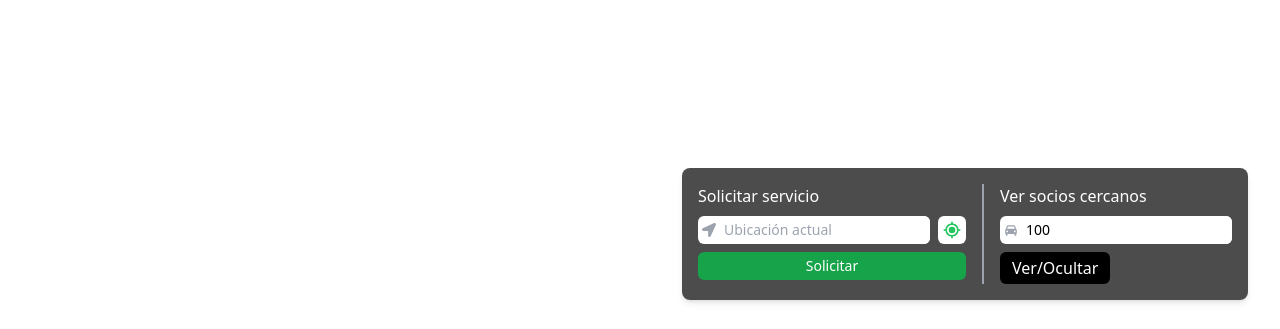
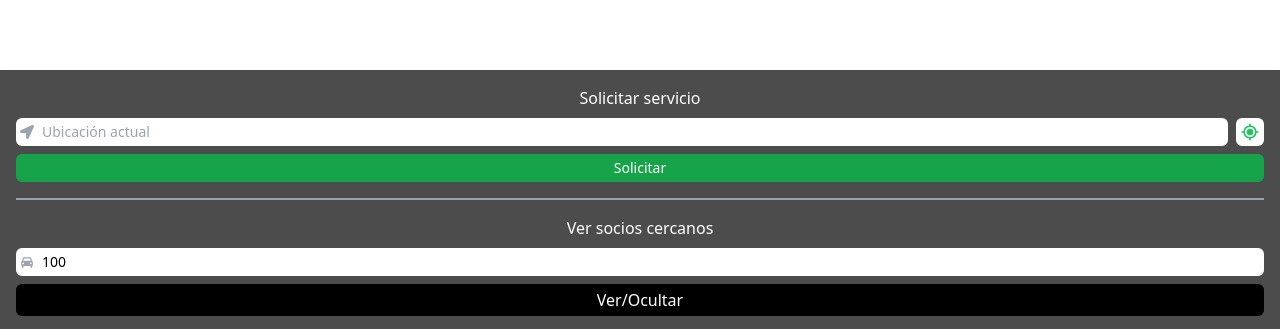
Before and after one commit to CodeF-ctory2023/front, a Next.js app: page / in a window 1280 px wide. Shown: the part 468-797 px from the top of the page. Built offline with nearby package versions, Linux system fonts and the light colour scheme.

Commit message:
Fix types

```diff
--- a/components/MonitoringServices/FormInput/index.tsx
+++ b/components/MonitoringServices/FormInput/index.tsx
@@ -10,7 +10,7 @@ export const FormInput = ({
   inputIcon,
 }: InputProps) => {
   return (
-    <div className='flex items-center gap-1 bg-white max-w-min pl-1 rounded-md'>
+    <div className='flex items-center gap-1 bg-white pl-1 rounded-md'>
       {inputIcon}
       <input
         className='bg-white rounded-md p-1 text-sm outline-none'
@@ -21,5 +21,16 @@ export const FormInput = ({
         onChange={inputOnChange}
       />
     </div>
+    // <div className='flex items-center gap-1 bg-white max-w-min pl-1 rounded-md'>
+    //   {inputIcon}
+    //   <input
+    //     className='bg-white rounded-md p-1 text-sm outline-none'
+    //     type={inputType}
+    //     placeholder={inputPlaceholder}
+    //     disabled={inputDisabled}
+    //     value={inputValue}
+    //     onChange={inputOnChange}
+    //   />
+    // </div>
   );
 };
--- a/components/MonitoringServices/ServiceForm/index.tsx
+++ b/components/MonitoringServices/ServiceForm/index.tsx
@@ -23,18 +23,18 @@ export const ServiceForm = () => {
   } = useServiceForm();
 
   return (
-    <article className='flex flex-col gap-4 w-auto bg-black/[0.7] p-4 rounded-lg shadow-md fixed bottom-8 right-8 z-50'>
+    <article className='flex flex-col gap-4 w-full bg-black/[0.7] p-4 shadow-md fixed left-0 bottom-0 z-50 text-center'>
       {locationError && (
         <p className='bg-yellow-200 p-1 rounded-lg'>
           Proporciona tu ubicación antes de solicitar el servicio.
         </p>
       )}
-      <div className='flex gap-4'>
+      <div className='flex flex-col gap-4'>
         <div>
           <h2 className='text-white mb-2'>Solicitar servicio</h2>
 
           <form className='flex flex-col gap-2' onSubmit={handleSubmit}>
-            <div className='flex items-center gap-2'>
+            <div className='grid grid-cols-[1fr_28px] items-center gap-2'>
               <FormInput
                 inputType='text'
                 inputValue={locationName}
@@ -64,9 +64,9 @@ export const ServiceForm = () => {
             </button>
           </form>
         </div>
-        <div className='flex flex-col gap-2 border-0 border-l-2 border-l-gray-400 pl-4'>
-          <h3 className='text-white'>Ver socios cercanos</h3>
-          <div className='flex items-center gap-1 bg-white max-w-min pl-1 rounded-md'>
+        <div className='flex flex-col gap-2 border-0 border-t-2 border-t-gray-400'>
+          <h3 className='text-white mt-4'>Ver socios cercanos</h3>
+          <div className='flex items-center gap-1 bg-white pl-1 rounded-md'>
             <BiSolidCar className='text-gray-400 text-sm' />
             <input
               className='bg-white rounded-md p-1 text-sm outline-none'
@@ -77,7 +77,7 @@ export const ServiceForm = () => {
             />
           </div>
           <button
-            className='bg-black text-white rounded-md py-1 px-3 max-w-min hover:bg-gray-800 transition duration-300'
+            className='bg-black text-white rounded-md py-1 px-3 hover:bg-gray-800 transition duration-300'
             onClick={handleNearbyDrivers}
           >
             Ver/Ocultar
@@ -85,5 +85,67 @@ export const ServiceForm = () => {
         </div>
       </div>
     </article>
+    // <article className='flex flex-col gap-4 w-auto bg-black/[0.7] p-4 rounded-lg shadow-md fixed bottom-8 right-8 z-50'>
+    //   {locationError && (
+    //     <p className='bg-yellow-200 p-1 rounded-lg'>
+    //       Proporciona tu ubicación antes de solicitar el servicio.
+    //     </p>
+    //   )}
+    //   <div className='flex gap-4'>
+    //     <div>
+    //       <h2 className='text-white mb-2'>Solicitar servicio</h2>
+
+    //       <form className='flex flex-col gap-2' onSubmit={handleSubmit}>
+    //         <div className='flex items-center gap-2'>
+    //           <FormInput
+    //             inputType='text'
+    //             inputValue={locationName}
+    //             inputPlaceholder='Ubicación actual'
+    //             inputDisabled={true}
+    //             inputIcon={inputIcons.location}
+    //           />
+    //           <button
+    //             className='text-xl bg-white p-1 rounded-md text-green-500 hover:text-green-700 transition duration-300'
+    //             type='button'
+    //             title='Mostrar tu ubicación'
+    //             onClick={handleLocation}
+    //           >
+    //             <BiCurrentLocation />
+    //           </button>
+    //         </div>
+    //         {!activeLocation && (
+    //           <p className='text-white text-sm'>
+    //             Este sitio web no tiene permiso para acceder a tu ubicación.
+    //           </p>
+    //         )}
+    //         <button
+    //           className='bg-green-600 p-1 rounded-md text-sm text-white hover:bg-green-700 transition duration-300'
+    //           type='submit'
+    //         >
+    //           Solicitar
+    //         </button>
+    //       </form>
+    //     </div>
+    //     <div className='flex flex-col gap-2 border-0 border-l-2 border-l-gray-400 pl-4'>
+    //       <h3 className='text-white'>Ver socios cercanos</h3>
+    //       <div className='flex items-center gap-1 bg-white max-w-min pl-1 rounded-md'>
+    //         <BiSolidCar className='text-gray-400 text-sm' />
+    //         <input
+    //           className='bg-white rounded-md p-1 text-sm outline-none'
+    //           type='number'
+    //           placeholder='Radio búsqueda (metros)'
+    //           value={circleRadius}
+    //           onChange={handleCircleRadius}
+    //         />
+    //       </div>
+    //       <button
+    //         className='bg-black text-white rounded-md py-1 px-3 max-w-min hover:bg-gray-800 transition duration-300'
+    //         onClick={handleNearbyDrivers}
+    //       >
+    //         Ver/Ocultar
+    //       </button>
+    //     </div>
+    //   </div>
+    // </article>
   );
 };
--- a/components/MonitoringServices/ServiceRequest/index.tsx
+++ b/components/MonitoringServices/ServiceRequest/index.tsx
@@ -24,7 +24,7 @@ export const ServiceRequest = ({
 
     if (!currentService) return;
 
-    removeService(currentService.serviceId);
+    if (currentService.serviceId) removeService(currentService.serviceId);
     addService({ ...currentService, activeService: true });
   };
 
--- a/components/map/MapRouting.tsx
+++ b/components/map/MapRouting.tsx
@@ -38,7 +38,7 @@ export const MapRouting = () => {
       (service) => service.serviceId === userMarker.id
     );
 
-    if (!currentService.activeService) return;
+    if (!currentService?.activeService) return;
 
     setLocation([userMarker.lat, userMarker.long]);
     setActiveRoute(true);
@@ -83,6 +83,7 @@ export const MapRouting = () => {
       routingControlRef.current = null;
     }
 
+    //@ts-expect-error desc
     const routingControl = L.Routing.control({
       waypoints,
       routeWhileDragging: true,
--- a/context/Global.tsx
+++ b/context/Global.tsx
@@ -7,7 +7,7 @@ const initialState: State = {
   markers: [],
   nearbyDrivers: {
     showCircle: false,
-    coords: [],
+    coords: [0, 0],
     radius: 0,
   },
   services: [],
--- a/hooks/useServiceForm.ts
+++ b/hooks/useServiceForm.ts
@@ -16,7 +16,7 @@ export const useServiceForm = () => {
   });
 
   const [userLocation, setUserLocation] = useState<UserLocation>({
-    locationCoords: [],
+    locationCoords: [0, 0],
     locationName: '',
     destinationName: 'Universidad de Antioquia',
     showMarker: false,
@@ -122,7 +122,7 @@ export const useServiceForm = () => {
   };
 
   const handleNearbyDrivers = () => {
-    if (!locationCoords.length) return;
+    if (!locationCoords) return;
 
     updateLocation({ showCircle: !showCircle });
 
@@ -143,7 +143,7 @@ export const useServiceForm = () => {
   const handleSubmit = (e: React.FormEvent) => {
     e.preventDefault();
 
-    if (!locationCoords.length) {
+    if (!locationCoords) {
       updateLocation({ locationError: true });
       return;
     }
--- a/types/Form.ts
+++ b/types/Form.ts
@@ -1,3 +1,4 @@
+import { LatLngExpression } from 'leaflet';
 import { ReactNode } from 'react';
 
 export interface InputProps {
@@ -10,7 +11,7 @@ export interface InputProps {
 }
 
 export interface UserLocation {
-  locationCoords: number[];
+  locationCoords: LatLngExpression;
   locationName: string;
   destinationName: string;
   showMarker: boolean;
--- a/types/Global.ts
+++ b/types/Global.ts
@@ -1,4 +1,5 @@
-import { Service, MarkerType, NearbyDrivers } from './Map';
+import { Service } from './Service';
+import { MarkerType, NearbyDrivers } from './Map';
 
 export type State = {
   markers: MarkerType[];
--- a/types/Map.ts
+++ b/types/Map.ts
@@ -1,3 +1,5 @@
+import { LatLngExpression } from 'leaflet';
+
 export interface MarkerType {
   id: string;
   lat: number;
@@ -21,6 +23,6 @@ export type MarkerMessages = {
 
 export type NearbyDrivers = {
   showCircle: boolean;
-  coords: number[];
+  coords: LatLngExpression;
   radius: number;
 };
```
Also changed, not shown: .eslintrc.json.
